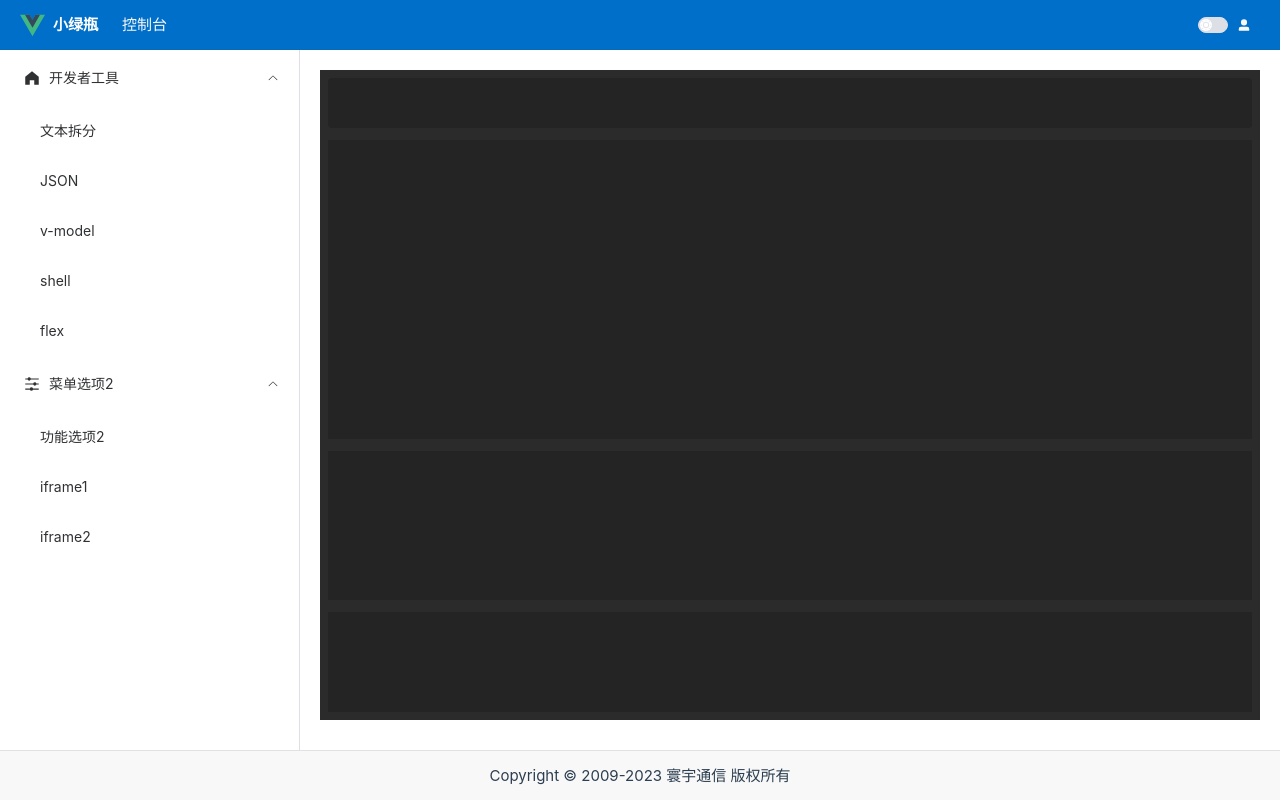
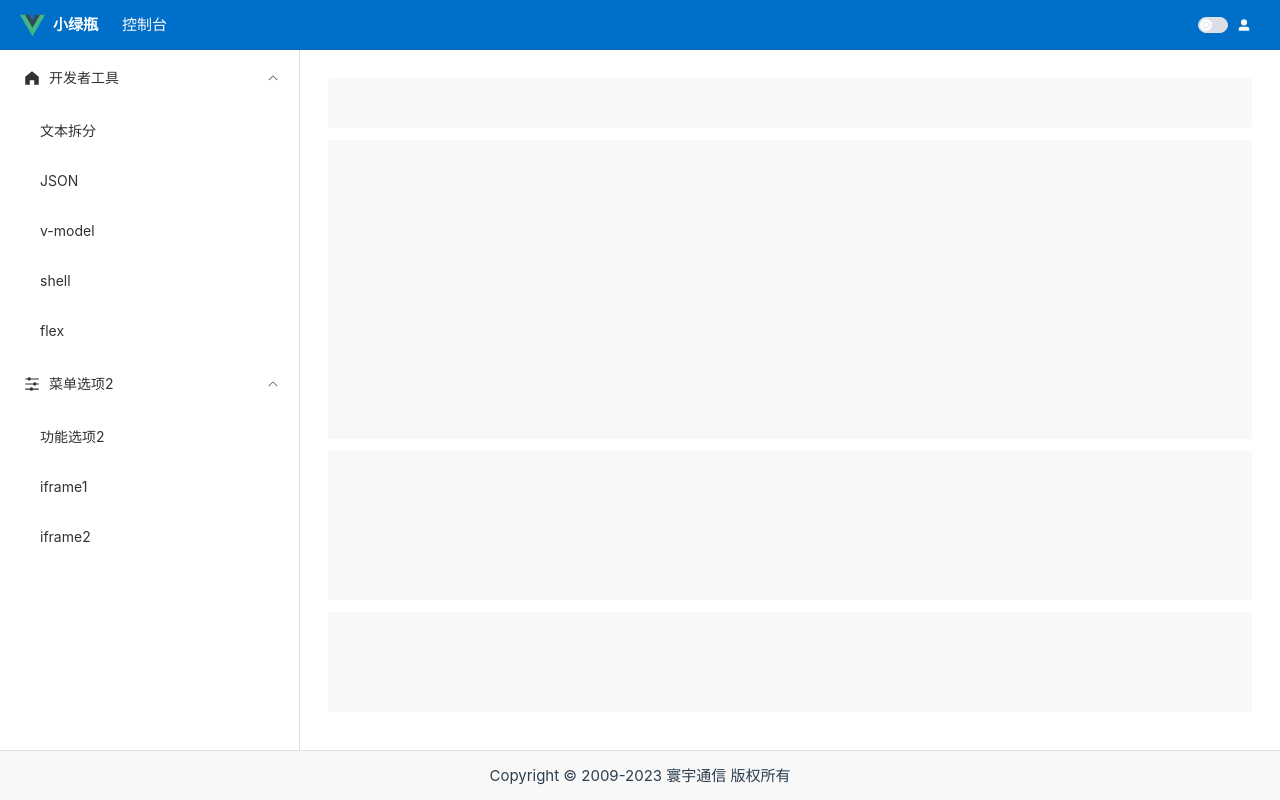
Before and after one commit to BinaryParadise/vue3-template, a Vue app: page /demo/flex in a window 1280 px wide. Built offline with nearby package versions, Linux system fonts and the light colour scheme.

Commit message:
Update FlexLayoutView.vue

```diff
--- a/src/views/demo/FlexLayoutView.vue
+++ b/src/views/demo/FlexLayoutView.vue
@@ -1,10 +1,10 @@
 <template>
   <div style="height: 100%; width: 100%">
     <div class="flexa">
-      <div class="flexa-top"></div>
-      <div class="flexa-content1"></div>
-      <div class="flexa-content2"></div>
-      <div class="flexa-bottom"></div>
+      <div class="flexa_top"></div>
+      <div class="flexa_content1"></div>
+      <div class="flexa_content2"></div>
+      <div class="flexa_bottom"></div>
     </div>
   </div>
 </template>
@@ -16,27 +16,27 @@
   height: 100%;
   flex-direction: column;
   row-gap: 12px;
-  background-color: #2b2b2b;
+  background-color: val(--color-background);
 
-  &-top {
+  &_top {
     height: 50px;
-    background-color: #242424;
+    background-color: var(--color-background-soft);
     border-radius: 4px;
   }
 
-  &-content1 {
+  &_content1 {
     flex: 2;
-    background-color: #242424;
+    background-color: var(--color-background-soft);
   }
 
-  &-content2 {
+  &_content2 {
     flex: 1;
-    background-color: #242424;
+    background-color: var(--color-background-soft);
   }
 
-  &-bottom {
+  &_bottom {
     height: 100px;
-    background-color: #242424;
+    background-color: var(--color-background-soft);
   }
 }
 </style>
```
